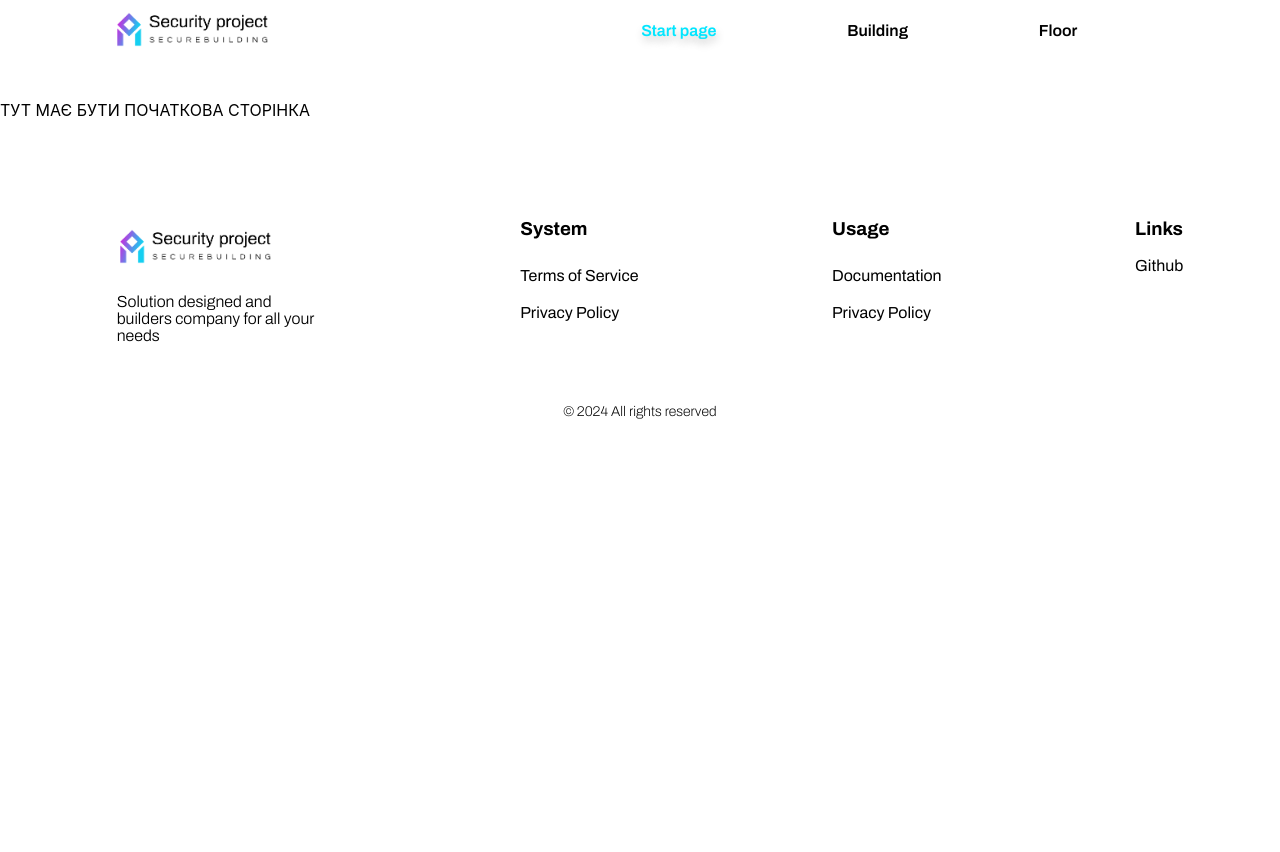
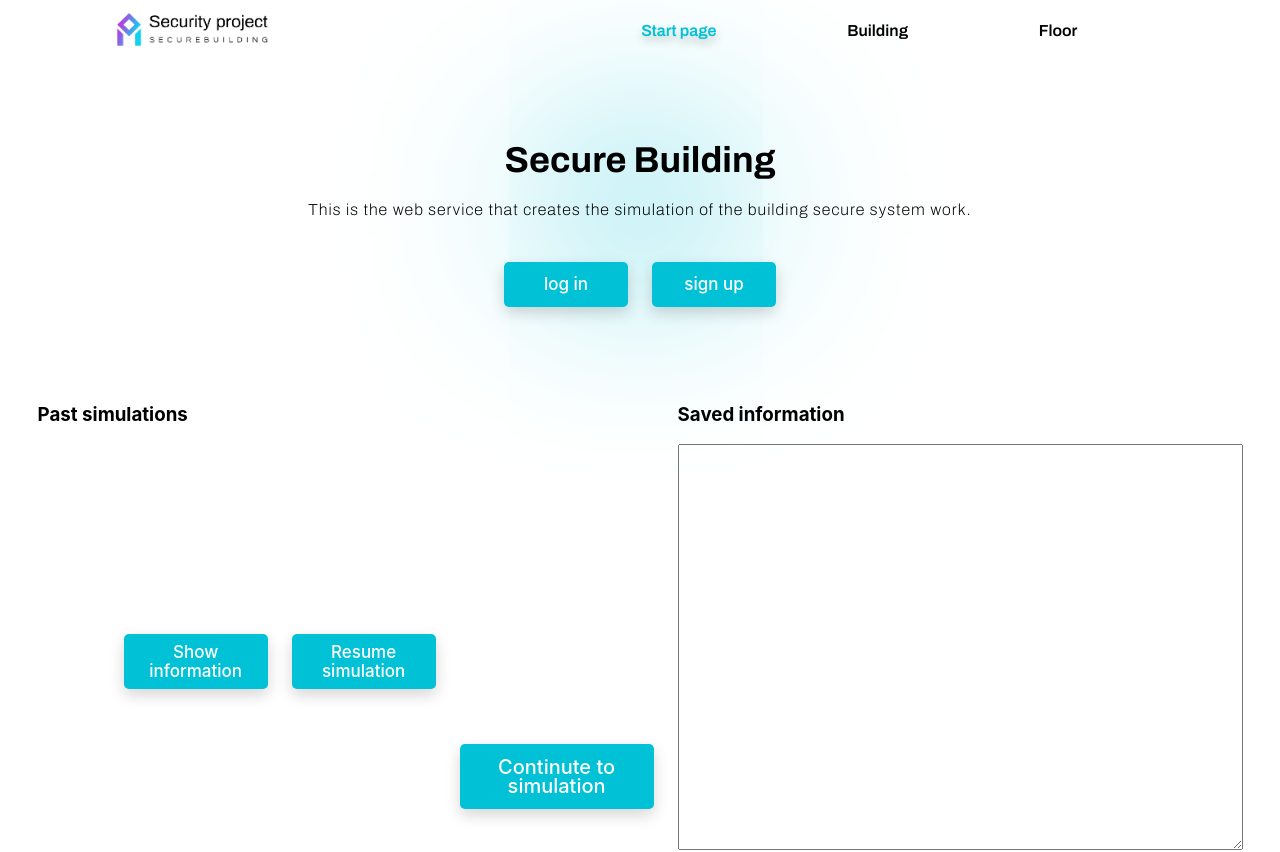
Before and after one commit to olecrity/Security-Service-Frontend-, a React (Create React App) app: page / in a window 1280 px wide. Shown: the top 852 px of the page. Before the commit the page ends 800 px from the top, so only its background shows below. Built offline with nearby package versions, Linux system fonts and the light colour scheme.

Commit message:
added styles and elements to the Start page

```diff
--- a/public/index.html
+++ b/public/index.html
@@ -42,5 +42,7 @@
       To begin the development, run `npm start` or `yarn start`.
       To create a production bundle, use `npm run build` or `yarn build`.
     -->
+    <script src="https://kit.fontawesome.com/6f61a365c7.js" crossorigin="anonymous"></script>
+    <script src="https://ajax.googleapis.com/ajax/libs/jquery/3.5.1/jquery.min.js"></script>
   </body>
 </html>
--- a/src/components/general.scss
+++ b/src/components/general.scss
@@ -1,7 +1,7 @@
-$color_1: rgb(2, 230, 255);
+$color_1: rgb(0, 193, 214);
 $color_2: rgb(0, 0, 0);
 $color_3: rgb(195, 0, 255);
-$color_4: rgb(0, 25, 165);
+$color_4: rgb(255, 255, 255);
 $color_5: rgb(0, 81, 255);
 
 %font1{
@@ -9,3 +9,50 @@ $color_5: rgb(0, 81, 255);
     font-optical-sizing: auto;
     font-style: normal;
 }
+
+%button1{
+    width: 124px;
+    height: 45px;
+    color: $color_4;
+    background: $color_1;
+    box-shadow: 0px 6px 15px rgba(0, 0, 0, 0.164);
+    border: none;
+    border-radius: 5px;
+    font-family: 'Inter', sans-serif;
+    font-style: light;
+    font-weight: 500;
+    font-size: 17px;
+    line-height: 19px;
+    margin: 20px 12px 20px 12px;
+    transition: 0.5s;
+}
+
+%button1:hover{
+    transition: 0.5s;
+    width: 134px;
+    height: 50px;
+    font-size: 19px;
+    box-shadow: 0px 6px 15px rgba(0, 0, 0, 0.411);
+}
+
+%button2{
+    width: 104px;
+    height: 40px;
+    font-size: 14px;
+    color: $color_4;
+    background: $color_1;
+    box-shadow: 0px 6px 15px rgba(0, 0, 0, 0.164);
+    border: none;
+    border-radius: 5px;
+    font-family: 'Inter', sans-serif;
+    font-style: light;
+    font-weight: 500;
+    line-height: 19px;
+    margin: 0;
+    transition: 0.5s;
+}
+
+%button2:hover{
+    transition: 0.5s;
+    box-shadow: 0px 6px 15px rgba(0, 0, 0, 0.411);
+}
--- a/src/pages/Homepage/Homepage.js
+++ b/src/pages/Homepage/Homepage.js
@@ -1,9 +1,84 @@
-import AppNav from "../../components/AppNav/AppNav";
+import styles from "./Homepage.module.scss";
 
 function Homepage() {
   return (
-    <div>
-      <div>ТУТ МАЄ БУТИ ПОЧАТКОВА СТОРІНКА</div>
+    <div className={styles.main}>
+      <h3 className={styles.main_caption}>Secure Building</h3>
+      <span className={styles.decoration}></span>
+      <p className={styles.description}>This is the web service that creates the simulation of the building secure system work.</p>
+      <div className={styles.button_section1}>
+        <button className={styles.main_title_btn}>
+            <a className={styles.navigation}>
+                <p>log in</p>
+            </a>
+        </button>
+        <button className={styles.main_title_btn + ' ' + styles.sign_up}>
+            <a className={styles.navigation}>
+                <p>sign up</p>
+            </a>
+        </button>
+        <button className={styles.non_active}>{/* після входу ця кнопка стає видимою та кнопки "log in" та "sign up" змінюють клас на "non_active", а кнопка "log out" на клас "main_title_btn" */}
+            <a className={styles.navigation}>
+                <p>log out</p>
+            </a>
+        </button>
+      </div>
+       <dialog id={styles.form_block}>  {/* зміни айді на form_block_active для показу форми  */}
+          <div className={styles.dialog_header}>
+            <h3 id={styles.dialog_header_text}>Log in</h3>
+            <button className={styles.close_modal}> {/*кнопка для виходу з форми*/}
+              <i className="fa-solid fa-xmark close_form  close_img"></i>
+            </button>
+          </div>
+
+          <form className={styles.form} method="dialog">
+            <div id={styles.valid_error} className={styles.non_active}>
+            </div>
+            <div className={styles.error + ' ' + styles.non_active}></div>
+
+            <label for="name" className={styles.namelabel}>Userame</label>
+            <img className="img_input1" src="../img/Vector.png" alt=""/>
+            <input type="text" id={styles.FromName} className={styles.name + ' ' + styles._req} required name="login" placeholder="Enter your username" aria-describedby="Name" /> <br />
+
+            <label for="password" className={styles.passwordlabel}>Password</label>
+            <img className={styles.img_input2} src="../img/Vector (1).png" alt=""/>
+            <input type="password" id={styles.FromPassword} className={styles.name + ' ' + styles._req} required aria-describedby="passwordHelp"placeholder="Enter your password" /> <br />
+
+            <div className={styles.dialog_submit}>
+                <button id={styles.submitData}>Submit</button>
+                <button id={styles.cancel_submit} formnovalidate="formnovalidate">Cancel</button>
+            </div>
+          </form>
+      </dialog>
+      <div className={styles.second_section}>
+        <div className={styles.second_section_simulations}>
+          <h3>Past simulations</h3>
+          <table></table>
+          <div className={styles.button_section2}>
+            <button className={styles.main_title_btn2}>
+              <a className={styles.navigation}>
+                  <p>Show information</p>
+              </a>
+            </button>
+            <button className={styles.main_title_btn2}>
+                <a className={styles.navigation}>
+                    <p>Resume simulation</p>
+                </a>
+            </button>
+            <div className={styles.button_section3}>
+              <button className={styles.main_title_btn2}>
+                <a className={styles.navigation}>
+                    <p>Continute to simulation</p>
+                </a>
+              </button>
+            </div>
+          </div>
+        </div>
+        <div className={styles.second_section_documantation}>
+          <h3>Saved information</h3>
+          <textarea></textarea>
+        </div>
+      </div>
     </div>
   );
 }
--- a/src/pages/Homepage/Homepage.module.scss
+++ b/src/pages/Homepage/Homepage.module.scss
@@ -0,0 +1,263 @@
+@import '../../components/general.scss';
+
+.main{
+    display: flex;
+    flex-direction: column;
+    justify-content: center;
+    align-items: center;
+    .main_caption{
+        z-index: 2;
+        @extend %font1;
+        font-size: 36px;
+        margin: 40px 0 5px 0;
+    }
+    .description{
+        z-index: 3;
+        letter-spacing: 1px;
+        @extend %font1;
+        font-weight: 200;
+    }
+    .decoration{
+        z-index: 1;
+        position: absolute;
+        background-color: $color_1;
+        top: 205px;
+        justify-self: center;
+        width: 80px;
+        height: 0px;
+        border-radius: 50px;
+        box-shadow: 0px 0px 200px 40px rgb(0, 193, 214);
+    }
+}
+
+.button_section1{
+    z-index: 4;
+    display: flex;
+    flex-direction: row;
+    justify-content: center;
+    align-items: center;
+    height: 100px;
+    margin-bottom: 50px;
+}
+.main_title_btn{
+    display: flex;
+    justify-content: center;
+    align-items: center;
+    flex-direction: row;
+    @extend %button1;
+}
+
+.non_active{
+    display:none;
+}
+
+
+// DIALOG FOR LOGIN //
+
+#form_block {
+    margin-top: 100px;
+    display: none;
+    z-index: 10;
+    border-radius: 5px;
+    border: 0;
+    box-shadow: 0 0 1em rgb(0 0 0 / .3);
+    @extend %font1;
+}
+
+#form_block_active {
+    width: 240px;
+    z-index: 10;
+    display: block;
+    border-radius: 5px;
+    border: 0;
+    box-shadow: 0 50px 600px 200px rgba(0, 0, 0, 0.466);
+    padding: 15px 22px 20px 22px;
+    @extend %font1;
+}
+
+.modal::backdrop {
+    background: rgb(0 0 0 / 0.4);
+}
+
+form {
+    @extend %font1;
+    margin: 0px;
+    display: grid;
+    div{
+        display: flex;
+        align-items: center;
+        flex-direction: row;
+        justify-content: space-between;
+    }
+
+    select{
+        border-radius: 5px;
+        border: 1px solid #ccc;
+        padding-top: 3px;
+        cursor: pointer;
+    }
+    select:hover{
+        background-color: #e0e0e0;
+    }
+    label{
+        margin-left: 10px;
+        font-size: 14px;
+        padding: 0 10px 0 4px;
+        position: absolute;
+        font-family: 'Montserrat', sans-serif;
+        color: #9b9a9a;
+        z-index: 1;
+    }
+
+    label::after{
+        height: 56%;
+        width: 68%;
+        padding: 0 10px 0 10px;
+        content: '';
+        position: absolute;
+        bottom:0;
+        left: 0;
+        background-color: #ffffff;
+        z-index: -1;
+    }
+    .namelabel{
+        top: 75px;
+    }
+    .passwordlabel{
+        top: 169px;
+    }
+}
+
+
+.dialog_header {
+    display: flex;
+    justify-content: space-between;
+    align-items: center;
+    h3{
+        margin: 8px 0;
+    }
+}
+
+.dialog_submit{
+    margin-top: 20px;
+    text-align: right;
+}
+
+
+.name{
+    padding-left: 16px;
+    width: 92%;
+    height: 40px;
+    font-size: 14px;
+    line-height: 20px;
+    border: 1.5px solid #9b9a9a;
+    border-radius: 4px;
+    margin: 33px 0 0 0;
+    outline: none;
+}
+
+.name:-webkit-autofill {
+     -webkit-box-shadow: inset 0 0 0 55px #fff!important;
+    box-shadow: inset 0 0 0 55px #fff!important;
+}
+
+.name :placeholder-shown{
+    color: #dddddd;
+    letter-spacing: 1px;
+}
+
+#submitData{
+    @extend %button2;
+
+}
+
+#cancel_submit{
+    @extend %button2;
+}
+
+.close_modal{
+    width: 27px;
+    height: 25px;
+    border-radius: 2px;
+    background-color: $color_1;
+    border: 0px solid $color_1;
+    i{
+        color: $color_4;
+    }
+}
+
+.second_section{
+    display: flex;
+    flex-direction: row;
+    justify-content: start;
+    align-items: start;
+
+    .second_section_simulations{
+        width: 50vw;
+        min-height: 470px;
+        display: flex;
+        flex-direction: column;
+        align-items: start;
+        justify-content: space-between;
+        h3{
+            padding-left: 12px;
+        }
+    }
+
+    .second_section_documantation{
+        width: 46vw;
+        h3{
+            padding-left: 12px;
+        }
+        textarea{
+            width: 95%;
+            min-height: 400px;
+            margin-left: 12px;
+        }
+    }
+
+    .button_section2{
+        height: 240px;
+        display: flex;
+        flex-wrap: wrap;
+        flex-direction: row;
+        justify-content: center;
+        align-self: flex-end;
+    }
+    .button_section3{
+        height: 130px;
+        display: flex;
+        justify-content: center;
+        align-self: flex-end;
+        .main_title_btn2{
+            display: flex;
+            justify-content: center;
+            align-items: center;
+            flex-direction: row;
+            width: 194px;
+            height: 65px;
+            font-size: 20px;
+        }
+
+        .main_title_btn2:hover{
+            width: 244px;
+            height: 70px;
+            font-size: 22px;
+        }
+    }
+    .main_title_btn2{
+        display: flex;
+        justify-content: center;
+        align-items: center;
+        flex-direction: row;
+        @extend %button1;
+        width: 144px;
+        height: 55px;
+    }
+
+    .main_title_btn2:hover{
+        width: 154px;
+        height: 60px;
+    }
+
+}
```
